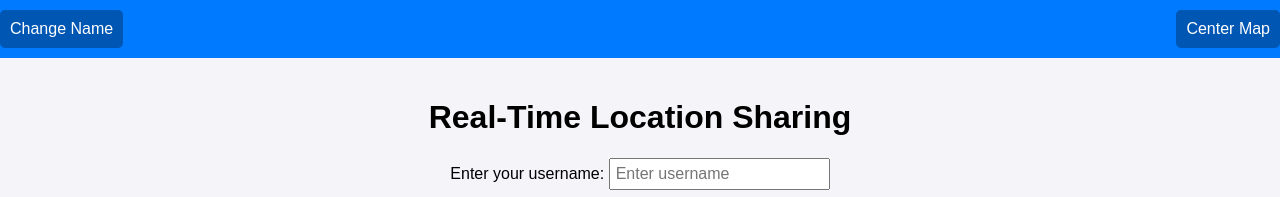
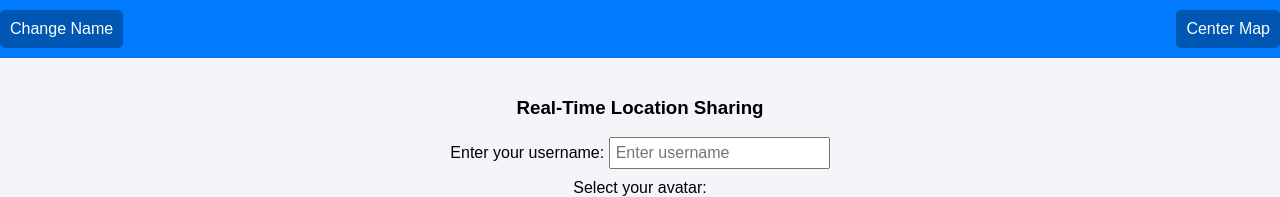
Before and after one commit to enosiii/geoloc, a plain HTML site: page index.html in a window 1280 px wide. Shown: the top 197 px of the page. Drawn offline with nearby package versions, Linux system fonts and the light colour scheme.

Commit message:
Update index.html

```diff
--- a/index.html
+++ b/index.html
@@ -15,7 +15,7 @@
     <button id="center-map">Center Map</button>
   </div>
   <div class="container">
-    <h1>Real-Time Location Sharing</h1>
+    <h3>Real-Time Location Sharing</h3>
     <label id="greet-label"></label>
     <div class="username-section" id="username-section">
       <label for="username">Enter your username:</label>
```
